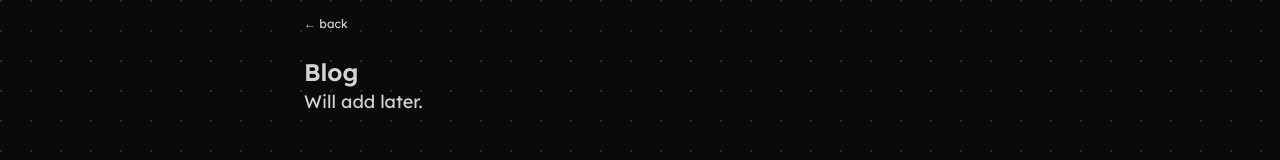
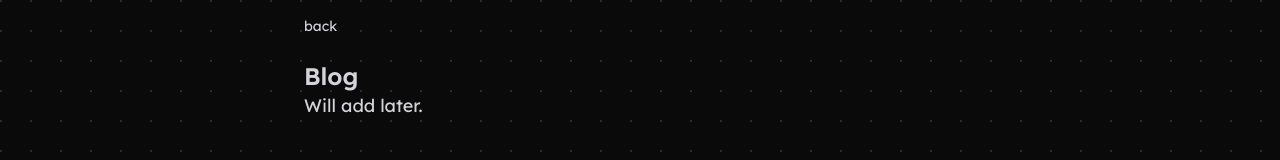
Before and after one commit to shadyy41/shady41, a Next.js app: page /blog in a window 1280 px wide. Shown: the top 160 px of the page. Built offline with nearby package versions, Linux system fonts and the light colour scheme.

Commit message:
styling changes

```diff
--- a/app/components/backbutton.tsx
+++ b/app/components/backbutton.tsx
@@ -5,8 +5,8 @@ import { useRouter } from "next/navigation"
 const BackButton = () => {
   const router = useRouter()
   return (
-    <button className="hover:text-white transition-colors w-fit text-xs" onClick={()=>router.back()}>
-      &larr; back
+    <button className="hover:text-white transition-colors w-fit text-sm" onClick={()=>router.back()}>
+      back
     </button>
   )
 }
--- a/app/components/projecttile.tsx
+++ b/app/components/projecttile.tsx
@@ -13,7 +13,7 @@ const ProjectTile = ( { name, description, classes } : Props ) => {
         <h3 className="text-xl font-semibold">{ name }</h3>
         <p className="text-lg">{ description }</p>
       </div>
-      <p className="text-sm">View More &rarr;</p>
+      <p className="text-sm underline decoration-2">View More</p>
     </Link>
   )
 }
--- a/app/page.tsx
+++ b/app/page.tsx
@@ -107,9 +107,7 @@ export default function Home() {
         <div className="font-medium">
           Abhinav Jha
         </div>
-        <nav className="flex gap-2">
-          <Link href="/blog">Blog</Link>
-        </nav>
+        <Link href="/blog" className="hover:text-white transition-colors">Blog</Link>
       </header>
       <div className="w-full px-4 sm:px-0 max-w-2xl flex flex-col gap-2">
         <h2 className="font-semibold items-center flex gap-1 text-2xl"><span className="text-pink-600">#</span>About</h2>
--- a/app/project/[name]/page.tsx
+++ b/app/project/[name]/page.tsx
@@ -30,7 +30,7 @@ const Page = ({ params }: { params: { name: string } }) => {
             <a className="hover:text-white transition-colors w-fit underline decoration-purple-600 decoration-2" target="_blank" rel="noopener noreferrer" href={ project.gh }>Live Link</a>
           </div>
         </div>
-        <div className="shadow-[5px_5px_0px_0px_#5050507a] w-full flex flex-col items-center justify-center border border-white border-opacity-10 rounded overflow-hidden">
+        <div className="shadow-[5px_5px_0px_0px_#db2877] w-full flex flex-col items-center justify-center border border-white border-opacity-10 rounded overflow-hidden">
           <div className="w-full border-b border-white border-opacity-10 h-5 sm:h-8 bg-black flex items-center justify-center relative">
             <div className="flex items-center justify-center gap-1.5 sm:gap-2 p-2 absolute left-0">
               <span className="h-2 sm:h-3 w-2 sm:w-3 bg-[#ff5f56] rounded-full"></span>
```
